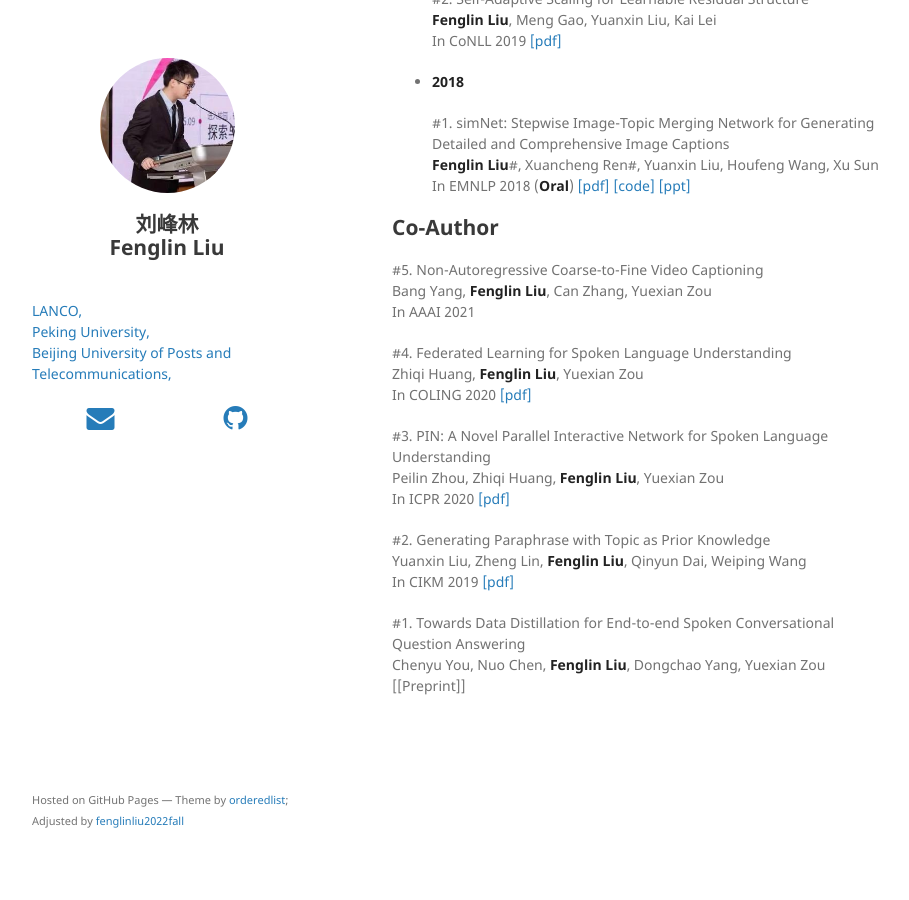
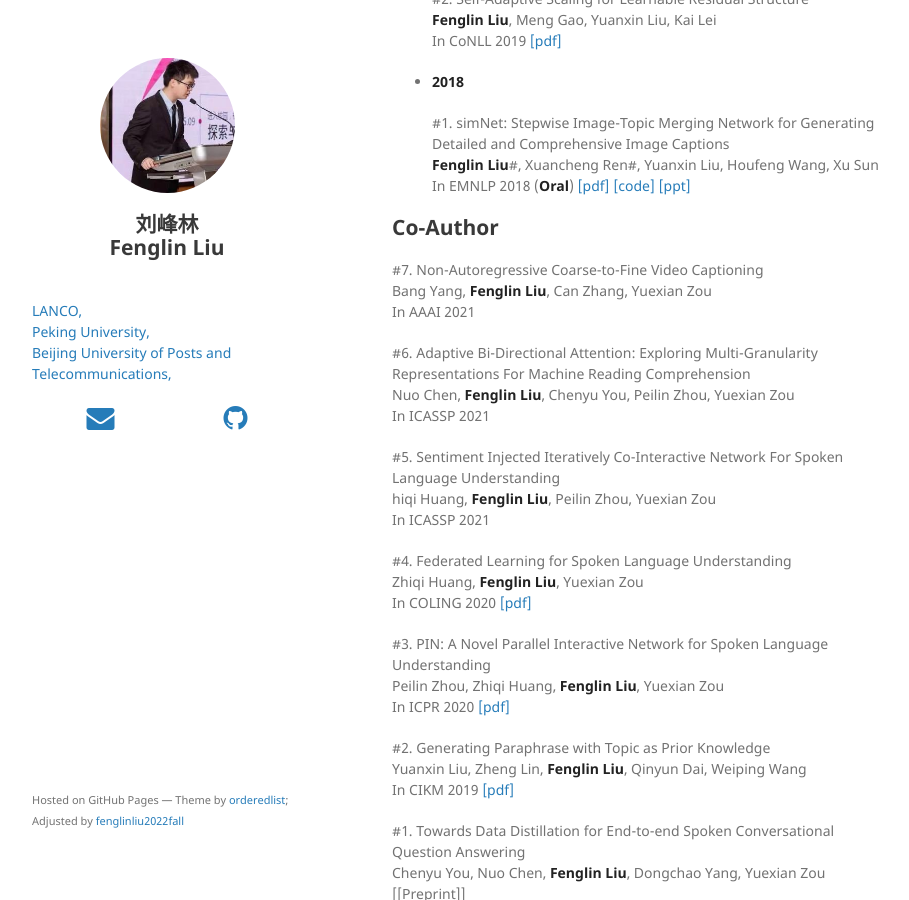
Before and after one commit to fenglinliu2022fall/fenglinliu2022fall.github.io, a Jekyll site: the page built from index.md, in a window 1280 px wide and 900 px high, scrolled down 3031 px. Shown: the whole window, without its empty margins (178-1087 px from the left). Built offline with Jekyll 4.4.1, drawn with Linux system fonts in a browser that asks for light colours; nearby versions of some CDN libraries; our own code applies the rules of GitHub Pages for plain Markdown files.

Commit message:
Update index.md

```diff
--- a/index.md
+++ b/index.md
@@ -119,9 +119,18 @@ Fenglin Liu is a graduate student at Peking University. His research interests i
   In EMNLP 2018 (**Oral**) [[pdf]](http://aclweb.org/anthology/D18-1013) [[code]](https://github.com/lancopku/simNet) [[ppt]](https://github.com/fenglinliu98/Slides-Posters/blob/master/simNet-EMNLP2018-slides.pptx)
 
 ## Co-Author
-  #5. Non-Autoregressive Coarse-to-Fine Video Captioning
+
+  #7. Non-Autoregressive Coarse-to-Fine Video Captioning
   Bang Yang, **Fenglin Liu**, Can Zhang, Yuexian Zou
   In AAAI 2021
+
+  #6. Adaptive Bi-Directional Attention: Exploring Multi-Granularity Representations For Machine Reading Comprehension
+  Nuo Chen, **Fenglin Liu**, Chenyu You, Peilin Zhou, Yuexian Zou
+  In ICASSP 2021
+
+  #5. Sentiment Injected Iteratively Co-Interactive Network For Spoken Language Understanding
+  hiqi Huang, **Fenglin Liu**, Peilin Zhou, Yuexian Zou
+  In ICASSP 2021
 
   #4. Federated Learning for Spoken Language Understanding
   Zhiqi Huang, **Fenglin Liu**, Yuexian Zou
```
